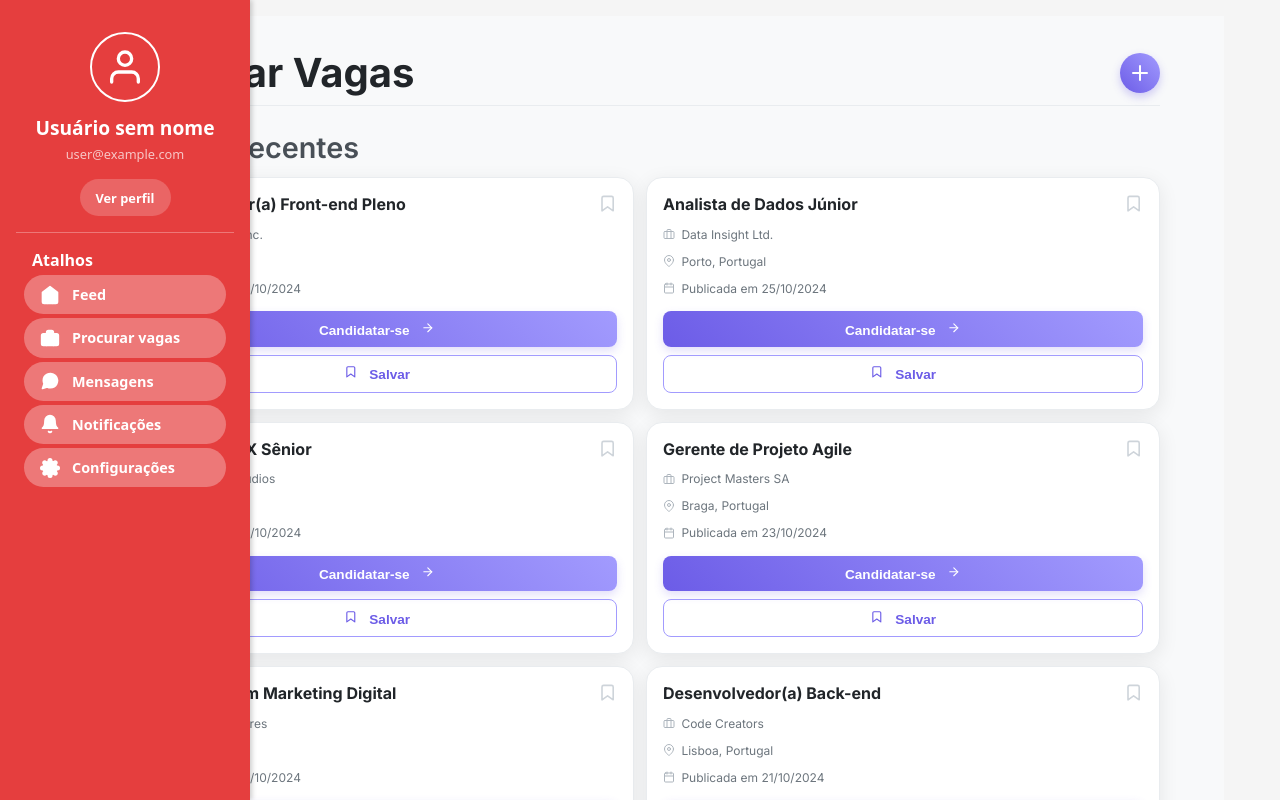
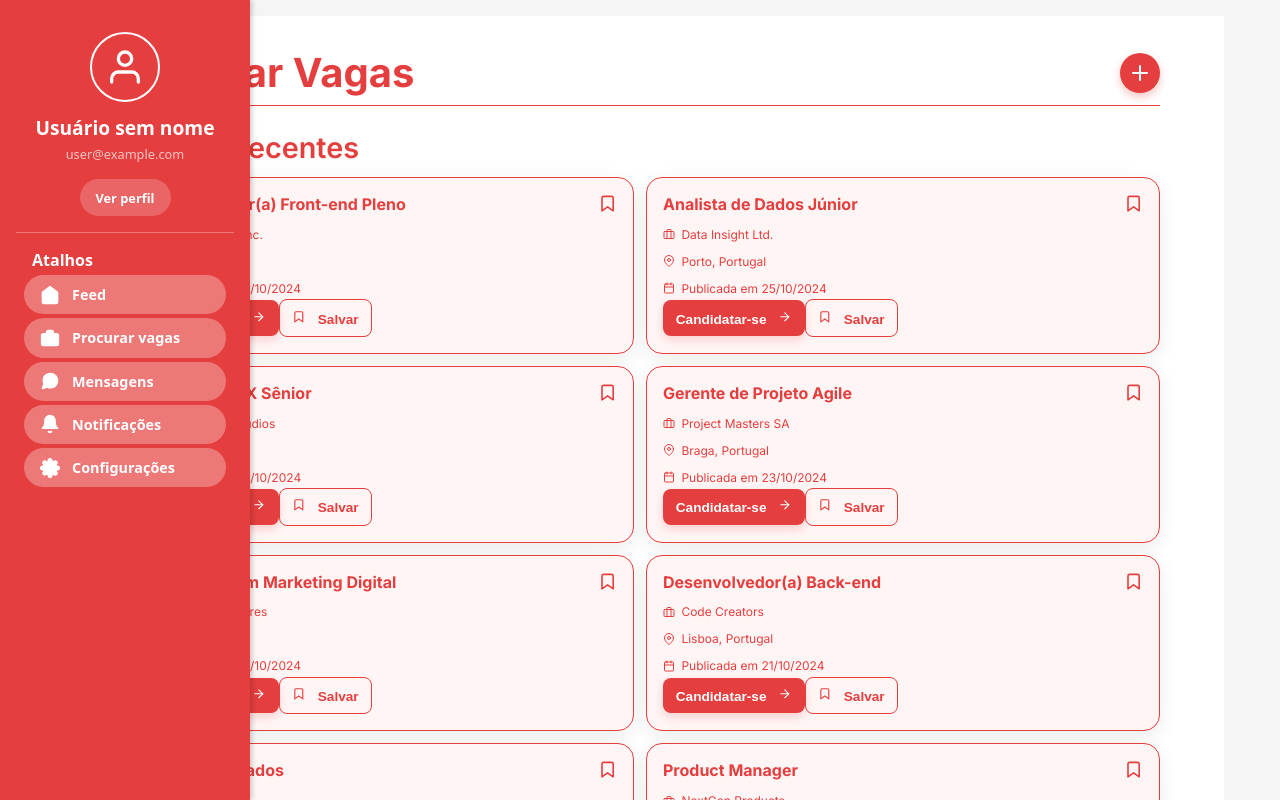
Before and after one commit to johnzinx/testedikebra, a React (Vite) app in the folder mini-linkedin/: page /jobs in a window 1280 px wide. Shown: the top 800 px of the page. Built offline with nearby package versions, Linux system fonts and the light colour scheme; no server answers; the database is empty; sample sign-in values are in the browser's storage.

Commit message:
nova pagina home

```diff
--- a/mini-linkedin/src/routes/Home.jsx
+++ b/mini-linkedin/src/routes/Home.jsx
@@ -1,64 +1,45 @@
-import React, { useEffect, useState } from "react"
+import React from "react"
 import { Link } from "react-router-dom"
 import { FiLogIn, FiEye } from "react-icons/fi"
-import Logo from "../img/logodkebra.jpg" // caminho da sua logo
 
 export default function Home() {
+  const PRIMARY = "#E53E3E"
   const BREAKPOINT = 768
-  const [width, setWidth] = useState(
+  const [width, setWidth] = React.useState(
     typeof window !== "undefined" ? window.innerWidth : 1024
   )
 
-  useEffect(() => {
+  React.useEffect(() => {
     const handleResize = () => setWidth(window.innerWidth)
     window.addEventListener("resize", handleResize)
     return () => window.removeEventListener("resize", handleResize)
   }, [])
 
   const isDesktop = width >= BREAKPOINT
-  const PRIMARY = "#E53E3E"
-
-  const leftFlex = isDesktop ? 0.4 : 0.3
-  const rightFlex = 1 - leftFlex
 
   const styles = {
     container: {
       display: "flex",
-      flexDirection: isDesktop ? "row" : "column",
+      flexDirection: "column",
+      justifyContent: "center",
+      alignItems: "center",
       minHeight: "100vh",
       width: "100%",
+      padding: isDesktop ? "0 3rem" : "0 2rem",
       backgroundColor: "white",
-    },
-    left: {
-      flex: leftFlex,
-      position: "relative",
-    },
-    logo: {
-      width: "100%",
-      height: "100%",
-      objectFit: "cover", // cobre toda a coluna
-    },
-    right: {
-      flex: rightFlex,
-      display: "flex",
-      flexDirection: "column",
-      justifyContent: "center",
-      alignItems: isDesktop ? "flex-start" : "center",
-      padding: isDesktop ? "3rem" : "2rem",
-      textAlign: isDesktop ? "left" : "center",
+      textAlign: "center",
     },
     title: {
-      fontSize: isDesktop ? "2.5rem" : "2rem",
+      fontSize: isDesktop ? "3rem" : "2.2rem",
       fontWeight: "bold",
       color: "#111",
-      margin: 0,
+      marginBottom: "1rem",
     },
     subtitle: {
       fontSize: "1.1rem",
       color: "#555",
-      marginTop: "1rem",
       marginBottom: "2rem",
-      maxWidth: "400px",
+      maxWidth: "500px",
       lineHeight: 1.5,
     },
     buttons: {
@@ -66,6 +47,7 @@ export default function Home() {
       flexDirection: isDesktop ? "row" : "column",
       gap: "1rem",
       width: isDesktop ? "auto" : "100%",
+      justifyContent: "center",
     },
     baseButton: {
       padding: "12px 18px",
@@ -94,30 +76,18 @@ export default function Home() {
       fontSize: "0.9rem",
       color: "#777",
       marginTop: "1rem",
-      textAlign: isDesktop ? "left" : "center",
     },
   }
 
   return (
     <div style={styles.container}>
-      {/* Coluna da esquerda ocupando toda a altura com imagem */}
-      <div style={styles.left}>
-        <img src={Logo} alt="Logo Dikebra" style={styles.logo} />
-      </div>
-
-      {/* Coluna da direita com CTA */}
-      <div style={styles.right}>
-        <h1 style={styles.title}>Bem-vindo ao Dikebra</h1>
+      <h1 style={styles.title}>Bem-vindo(a) ao Dikebra</h1>
       <p style={styles.subtitle}>
-          Conecte-se, compartilhe experiências e descubra novas oportunidades.
-          Tudo em uma só rede feita para você.
+        Oportunidades ao seu alcance
       </p>
 
       <div style={styles.buttons}>
-          <Link
-            to="/login"
-            style={{ ...styles.baseButton, ...styles.login }}
-          >
+        <Link to="/login" style={{ ...styles.baseButton, ...styles.login }}>
           <FiLogIn size={18} /> Entrar
         </Link>
         <Link
@@ -128,10 +98,7 @@ export default function Home() {
         </Link>
       </div>
 
-        <p style={styles.smallText}>
-          Já tem uma conta? Faça login e aproveite tudo.
-        </p>
-      </div>
+      <p style={styles.smallText}>Já tem uma conta? Faça login e aproveite.</p>
     </div>
   )
 }
--- a/mini-linkedin/src/routes/Jobs.jsx
+++ b/mini-linkedin/src/routes/Jobs.jsx
@@ -27,10 +27,10 @@ export default function Jobs() {
  const styles = {
   jobsSection: {
     padding: windowWidth > breakpoint ? '2rem 4rem' : '1rem',
-      backgroundColor: '#f8f9fa',
+    backgroundColor: '#ffffff', // fundo claro
     minHeight: '100vh',
     fontFamily: "'Inter', sans-serif",
-      color: '#343a40',
+    color: '#212529', // texto padrão escuro para contraste
     maxWidth: windowWidth > breakpoint ? '1200px' : '100%',
     margin: '0 auto',
     boxSizing: 'border-box',
@@ -41,16 +41,16 @@ export default function Jobs() {
     alignItems: 'center',
     marginBottom: '1rem',
     paddingBottom: '0.5rem',
-      borderBottom: '1px solid #e9ecef',
+    borderBottom: '1px solid #E53E3E', // borda vermelha
   },
   titleText: {
     fontSize: windowWidth > breakpoint ? '2.5rem' : '1.5rem',
     fontWeight: '700',
-      color: '#212529',
+    color: '#E53E3E', // título vermelho
     margin: 0,
   },
   addButton: {
-      background: 'linear-gradient(45deg, #6c5ce7, #a29bfe)',
+    background: '#E53E3E', // botão vermelho
     border: 'none',
     borderRadius: '50%',
     color: 'white',
@@ -61,17 +61,17 @@ export default function Jobs() {
     display: 'flex',
     justifyContent: 'center',
     alignItems: 'center',
-      boxShadow: '0 4px 8px rgba(108, 92, 231, 0.3)',
+    boxShadow: '0 4px 8px rgba(229, 62, 62, 0.3)',
     transition: 'transform 0.3s ease, box-shadow 0.3s ease',
     flexShrink: 0,
   },
   sectionTitle: {
     fontSize: windowWidth > breakpoint ? '1.8rem' : '1.2rem',
     fontWeight: '600',
-      color: '#495057',
+    color: '#E53E3E', // subtítulo vermelho
     marginBottom: '0.75rem',
     marginTop: '1.5rem',
-      borderLeft: '4px solid #6c5ce7',
+    borderLeft: '4px solid #E53E3E',
     paddingLeft: '0.75rem',
   },
   jobGrid: {
@@ -81,18 +81,14 @@ export default function Jobs() {
     marginBottom: '2rem',
   },
   jobCard: {
-      backgroundColor: 'white',
+    backgroundColor: '#fff5f5', // card claro com leve tom de vermelho
     borderRadius: '1rem',
     padding: '1rem',
     boxShadow: '0 5px 20px rgba(0, 0, 0, 0.08)',
-      border: '1px solid #e9ecef',
+    border: '1px solid #E53E3E', // borda vermelha
     display: 'flex',
     flexDirection: 'column',
     justifyContent: 'space-between',
-      transition: 'transform 0.2s ease',
-      '&:hover': {
-        transform: 'translateY(-3px)',
-      },
   },
   jobCardHeader: {
     display: 'flex',
@@ -103,72 +99,48 @@ export default function Jobs() {
   jobTitle: {
     fontSize: '1rem',
     fontWeight: '700',
-      color: '#212529',
+    color: '#E53E3E', // título do job vermelho
     margin: 0,
     lineHeight: '1.3',
   },
   bookmarkIcon: {
-      color: '#ced4da',
+    color: '#E53E3E', // ícone vermelho
     fontSize: '1.2rem',
     cursor: 'pointer',
-      '&:hover': {
-        color: '#6c5ce7',
-      },
   },
   jobMeta: {
     display: 'flex',
     alignItems: 'center',
-      color: '#6c757d',
+    color: '#E53E3E', // meta info vermelho
     fontSize: '0.75rem',
     marginBottom: '0.2rem',
   },
   jobMetaIcon: {
     marginRight: '0.4rem',
-      color: '#adb5bd',
-    },
-    jobDate: {
-      color: '#868e96',
-      fontSize: '0.65rem',
-      textAlign: 'right',
-      marginTop: '0.5rem',
-    },
-    jobCardActions: {
-      display: 'flex',
-      flexDirection: 'column',
-      gap: '0.5rem',
-      marginTop: '0.75rem',
+    color: '#E53E3E',
   },
   applyButton: {
     flex: 1,
     padding: '0.6rem 0.8rem',
-      background: 'linear-gradient(45deg, #6c5ce7, #a29bfe)',
+    background: '#E53E3E',
     color: 'white',
     borderRadius: '0.5rem',
     fontWeight: '600',
     border: 'none',
     cursor: 'pointer',
-      boxShadow: '0 4px 10px rgba(108, 92, 231, 0.2)',
-      transition: 'transform 0.2s ease, box-shadow 0.2s ease',
     fontSize: '0.85rem',
-      '&:hover': {
-        transform: 'translateY(-2px)',
-        boxShadow: '0 6px 15px rgba(108, 92, 231, 0.3)',
-      },
+    boxShadow: '0 4px 10px rgba(229, 62, 62, 0.2)',
   },
   saveButton: {
     flex: 1,
     padding: '0.6rem 0.8rem',
     backgroundColor: 'transparent',
-      border: '1.5px solid #a29bfe',
-      color: '#6c5ce7',
+    border: '1.5px solid #E53E3E',
+    color: '#E53E3E',
     borderRadius: '0.5rem',
     fontWeight: '600',
     cursor: 'pointer',
-      transition: 'background-color 0.2s ease, color 0.2s ease',
     fontSize: '0.85rem',
-      '&:hover': {
-        backgroundColor: '#e0e7ff',
-      },
   },
   modalOverlay: {
     position: 'fixed',
@@ -176,58 +148,45 @@ export default function Jobs() {
     left: 0,
     width: '100vw',
     height: '100vh',
-      backgroundColor: 'rgba(0, 0, 0, 0.6)',
+    backgroundColor: 'rgba(229, 62, 62, 0.1)', // overlay suave vermelho
     display: 'flex',
     justifyContent: 'center',
     alignItems: 'center',
     zIndex: 1000,
-      animation: 'fadeIn 0.3s ease-out',
   },
   modalContent: {
-      backgroundColor: 'white',
+    backgroundColor: '#ffffff',
     padding: '1.25rem',
     borderRadius: '0.75rem',
     boxShadow: '0 10px 30px rgba(0, 0, 0, 0.2)',
     width: '90%',
     maxWidth: '400px',
     textAlign: 'center',
-      animation: 'slideIn 0.3s ease-out',
     position: 'relative',
   },
   modalTitle: {
     fontSize: '1.25rem',
     fontWeight: '700',
     marginBottom: '0.75rem',
-      color: '#212529',
+    color: '#E53E3E',
   },
   modalText: {
     fontSize: '0.85rem',
-      color: '#495057',
+    color: '#E53E3E',
     marginBottom: '1rem',
   },
   modalCloseButton: {
     padding: '0.5rem 1.25rem',
-      background: 'linear-gradient(45deg, #6c5ce7, #a29bfe)',
+    background: '#E53E3E',
     color: 'white',
     borderRadius: '9999px',
     fontWeight: '600',
     border: 'none',
     cursor: 'pointer',
-      transition: 'transform 0.2s ease',
     fontSize: '0.8rem',
-      '&:hover': {
-        transform: 'translateY(-2px)',
-      },
-    },
-    '@keyframes fadeIn': {
-      from: { opacity: 0 },
-      to: { opacity: 1 },
-    },
-    '@keyframes slideIn': {
-      from: { transform: 'translateY(-50px)', opacity: 0 },
-      to: { transform: 'translateY(0)', opacity: 1 },
   },
 };
+
 
   return (
     <section style={styles.jobsSection}>
```
Also changed, not shown: mini-linkedin/src/routes/Login.jsx (+105 -13 lines). Lines whose indentation alone changed are shown as unchanged.
